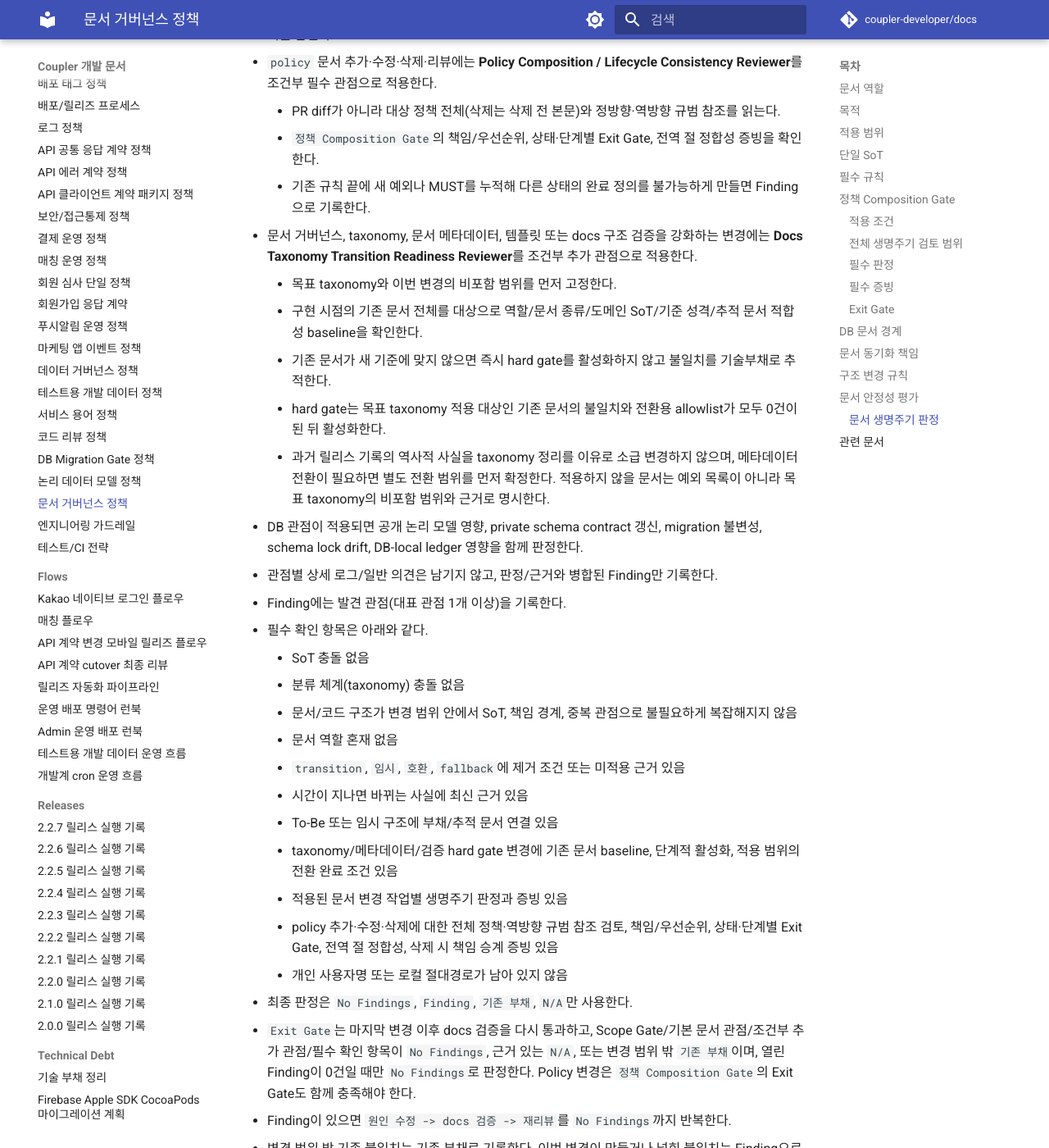
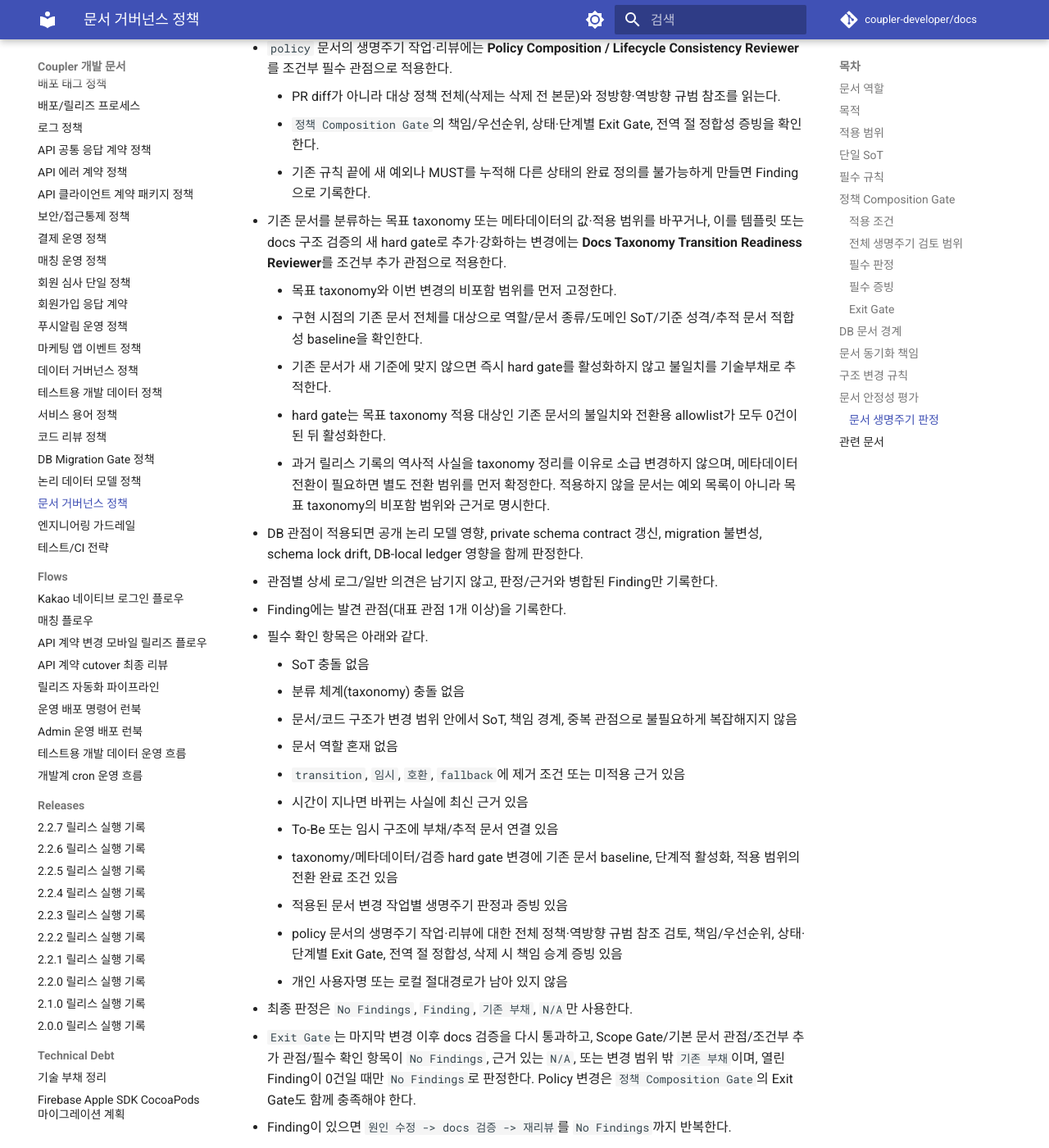
Before and after one commit to coupler-developer/docs, an MkDocs documentation site: the page built from content/policy/document-governance-policy.md, in a window 1280 px wide and 1400 px high, scrolled down 7741 px. Shown: the whole window at 82% size. Built offline with MkDocs 1.6.1 and Material for MkDocs 9.7.7, drawn with Linux system fonts in a browser that asks for light colours; comment, search, counter and statistics services are not loaded; some of the changed text lies outside the part shown.

Commit message:
docs: 문서 생명주기 게이트 범위 정합화
Reason:
- 생명주기 작업 표현이 문서마다 달라 이동·개명·분리·통합 리뷰가 누락될 수 있었음
- taxonomy 전환 검토 조건이 일반 거버넌스 보강까지 포괄해 실제 분류 전환과 경계가 불명확했음

Changes:
- 7개 문서 생명주기 작업을 문서 거버넌스의 폐쇄형 값으로 고정
- AGENTS, 리뷰 정책, 가드레일, 안정성 템플릿의 Composition 적용 범위를 정합화
- taxonomy 전환 검토 조건을 기존 문서 분류 taxonomy·메타데이터 변경으로 한정

How:
- 문서 거버넌스를 단일 SoT로 두고 직접 연결 문서는 생명주기 용어만 참조
- 기존 자동 검증 범위는 확장하지 않고 의미·책임 보존은 리뷰 증빙으로 판정

Tests:
- yarn validate:docs 통과

```diff
--- a/content/policy/document-governance-policy.md
+++ b/content/policy/document-governance-policy.md
@@ -52,7 +52,8 @@
 - 부채 문서는 문제 목록과 우선순위만 기록하며, MUST/SHOULD/금지 사항은 해당 규범 문서로 링크한다.
 - 부채 문서에는 현재 미해결 문제만 유지한다. 완료 기준을 충족한 항목은 같은 작업 단위에서 삭제하고, 완료 이력과 검증 근거는 PR 또는 릴리스 기록에 남긴다.
 - 완료 항목에 다른 축의 잔여 작업이 있으면 해당 작업을 기존 부채에 옮기거나 별도 부채로 분리한 뒤 완료 항목을 삭제한다. `진행 상태`, `구현 완료 근거`, `상태: 완료` 같은 완료 이력형 절로 항목을 보존하지 않는다.
-- 문서 작성/수정/삭제/리뷰 시에는 "이 문장이 없어도 처음 온 사람이 다음 필수 문서 또는 규범 문서까지 확실히 도달하는가"를 먼저 확인한다.
+- `문서 생명주기 작업`은 `추가`, `수정`, `삭제`, `이동`, `개명`, `분리`, `통합`의 폐쇄형 값만 사용한다.
+- 문서 생명주기 작업·리뷰 시에는 "이 문장이 없어도 처음 온 사람이 다음 필수 문서 또는 규범 문서까지 확실히 도달하는가"를 먼저 확인한다.
 - 문서 작성 시 개인 사용자명, 홈 디렉터리, 임시 디렉터리 같은 로컬 절대경로를 남기지 않는다. 증빙 위치가 필요하면 저장소/워크스페이스 상대경로, 산출물 파일명, 익명화된 환경 범위로 기록한다.
 - 발행 완료된 릴리스 기록과 과거 실행 증빙 문서는 역사적 기록으로 보며, 현재 정책/구조 기준에 맞추기 위해 소급 수정하지 않는다. 예외는 사실 오류 정정, 민감정보 제거, 깨진 링크 복구처럼 기록 신뢰성을 높이는 변경으로 제한한다.
 - 새 문서, 절, 항목을 만들기 전에는 같은 목적이나 문제를 다루는 기존 문서나 항목을 먼저 확인하고, 가능하면 기존 내용을 보강한다.
@@ -67,7 +68,7 @@
 
 ### 적용 조건
 
-- `policy` 문서를 추가·수정·삭제·이동·개명·분리·통합하거나 정책 리뷰를 수행하면 이 Gate를 적용한다.
+- `policy` 문서의 생명주기 작업을 수행하거나 정책 리뷰를 수행하면 이 Gate를 적용한다.
 - 상위 공통 원칙, 세부 계약, 적용 범위, 우선순위, 상태/단계, 예외, 완료 조건 중 하나를 바꾸면 문장 수와 관계없이 적용한다.
 - 의미 변경이 없는 오타·링크 복구만 `N/A`로 둘 수 있으며, diff와 대상 문서 전체에서 규칙 의미가 바뀌지 않았다는 근거를 남긴다.
 
@@ -169,8 +170,7 @@ PR/작업 보고 또는 안정성 리뷰 기록에 아래를 남긴다.
 - `Scope Gate`: 변경 유형, 변경 작업, 대상 문서, 비교 기준 ref, 직접 연결 문서, 제외 범위, 조건부 추가 관점
   적용 여부와 `N/A` 근거를 먼저 고정한다.
 - 변경 유형은 `오타`, `문서-only`, `코드+문서`만 사용한다. 문서-only 변경의 위험도는 별도 변경 유형으로 나누지 않는다. 안정성 평가 `N/A`는 변경 유형이 아니라 Scope Gate의 `N/A` 근거로 기록한다.
-- 변경 작업은 `추가`, `수정`, `삭제`, `이동`, `개명`, `분리`, `통합`만 사용하며 한 변경에 여러 작업이
-  있으면 모두 기록한다.
+- 변경 작업은 `문서 생명주기 작업` 값만 사용하며 한 변경에 여러 작업이 있으면 모두 기록한다.
 
 ### 문서 생명주기 판정
 
@@ -197,11 +197,12 @@ PR/작업 보고 또는 안정성 리뷰 기록에 아래를 남긴다.
     - **Lifecycle Owner**: 문서 변경 작업별 의미·책임 보존과 `transition`, `임시`, `호환`, `fallback` 제거 조건 및 부채/추적 연결
 - 조건부 추가 관점은 변경 내용이 보안/권한/결제/API 계약/FSM/상태 전이/푸시/DB/배포/릴리즈/데이터 거버넌스/다중 레포 계약 기준, 절차, 판정 근거를 직접 바꾸는 경우에만 적용한다.
 - 조건부 추가 관점이 적용되면 [코드 리뷰 정책](code-review-policy.md)의 관련 관점만 선택하고, 적용하지 않은 관점은 `N/A` 근거를 남긴다.
-- `policy` 문서 추가·수정·삭제·리뷰에는 **Policy Composition / Lifecycle Consistency Reviewer**를 조건부 필수 관점으로 적용한다.
+- `policy` 문서의 생명주기 작업·리뷰에는 **Policy Composition / Lifecycle Consistency Reviewer**를 조건부 필수 관점으로 적용한다.
     - PR diff가 아니라 대상 정책 전체(삭제는 삭제 전 본문)와 정방향·역방향 규범 참조를 읽는다.
     - `정책 Composition Gate`의 책임/우선순위, 상태·단계별 Exit Gate, 전역 절 정합성 증빙을 확인한다.
     - 기존 규칙 끝에 새 예외나 MUST를 누적해 다른 상태의 완료 정의를 불가능하게 만들면 Finding으로 기록한다.
-- 문서 거버넌스, taxonomy, 문서 메타데이터, 템플릿 또는 docs 구조 검증을 강화하는 변경에는
+- 기존 문서를 분류하는 목표 taxonomy 또는 메타데이터의 값·적용 범위를 바꾸거나, 이를 템플릿 또는
+  docs 구조 검증의 새 hard gate로 추가·강화하는 변경에는
   **Docs Taxonomy Transition Readiness Reviewer**를 조건부 추가 관점으로 적용한다.
     - 목표 taxonomy와 이번 변경의 비포함 범위를 먼저 고정한다.
     - 구현 시점의 기존 문서 전체를 대상으로 역할/문서 종류/도메인 SoT/기준 성격/추적 문서 적합성 baseline을 확인한다.
@@ -224,7 +225,7 @@ PR/작업 보고 또는 안정성 리뷰 기록에 아래를 남긴다.
     - To-Be 또는 임시 구조에 부채/추적 문서 연결 있음
     - taxonomy/메타데이터/검증 hard gate 변경에 기존 문서 baseline, 단계적 활성화, 적용 범위의 전환 완료 조건 있음
     - 적용된 문서 변경 작업별 생명주기 판정과 증빙 있음
-    - policy 추가·수정·삭제에 대한 전체 정책·역방향 규범 참조 검토, 책임/우선순위, 상태·단계별 Exit Gate, 전역 절 정합성, 삭제 시 책임 승계 증빙 있음
+    - policy 문서의 생명주기 작업·리뷰에 대한 전체 정책·역방향 규범 참조 검토, 책임/우선순위, 상태·단계별 Exit Gate, 전역 절 정합성, 삭제 시 책임 승계 증빙 있음
     - 개인 사용자명 또는 로컬 절대경로가 남아 있지 않음
 - 최종 판정은 `No Findings`, `Finding`, `기존 부채`, `N/A`만 사용한다.
 - `Exit Gate`는 마지막 변경 이후 docs 검증을 다시 통과하고, Scope Gate/기본 문서 관점/조건부 추가 관점/필수 확인 항목이 `No Findings`, 근거 있는 `N/A`, 또는 변경 범위 밖 `기존 부채`이며, 열린 Finding이 0건일 때만 `No Findings`로 판정한다. Policy 변경은 `정책 Composition Gate`의 Exit Gate도 함께 충족해야 한다.
```
Also changed, not shown: content/AGENTS.md (+3 -3 lines), content/policy/code-review-policy.md (+3 -3 lines), content/policy/engineering-guardrails.md (+2 -2 lines), content/templates/docs-stability-review-template.md (+2 -2 lines).
